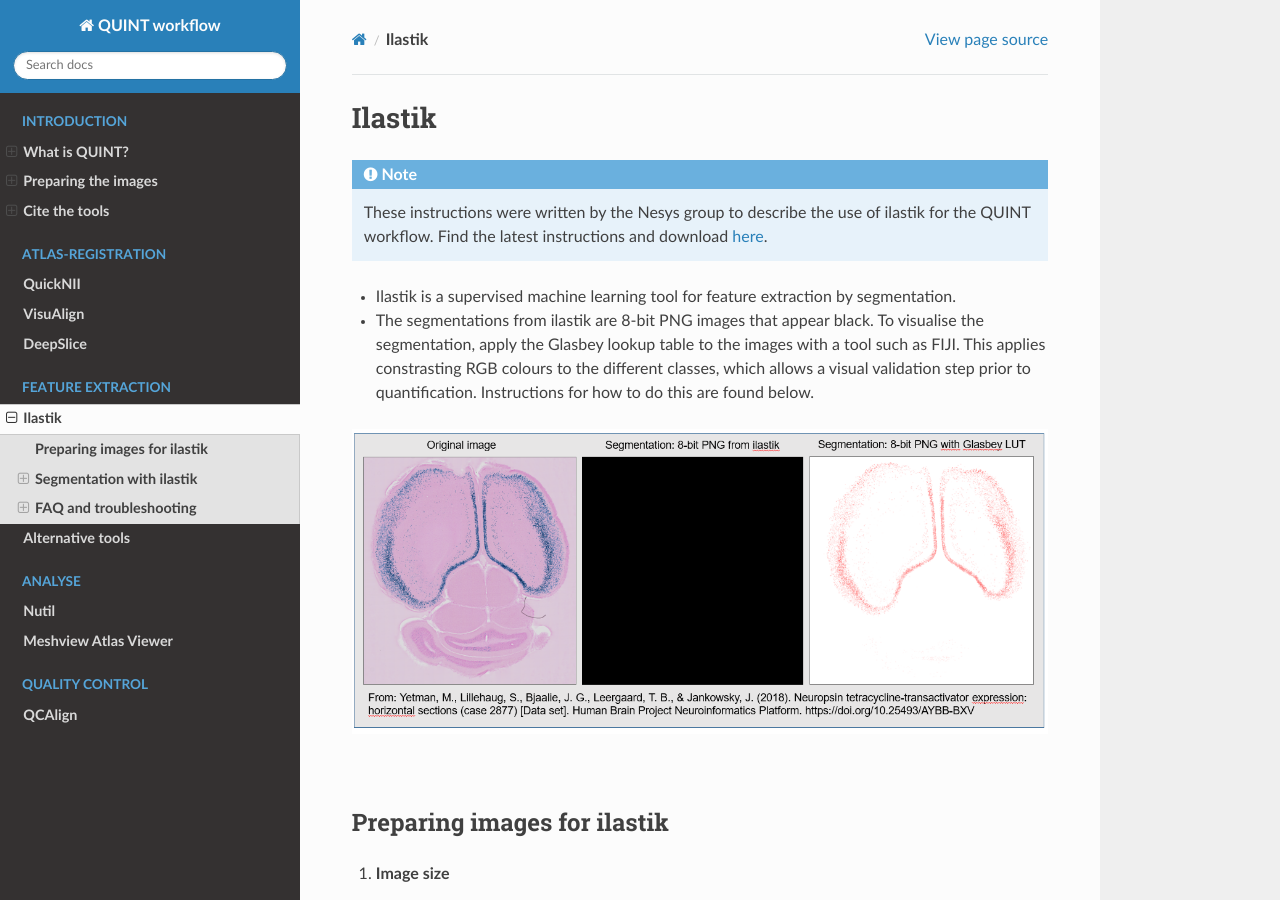
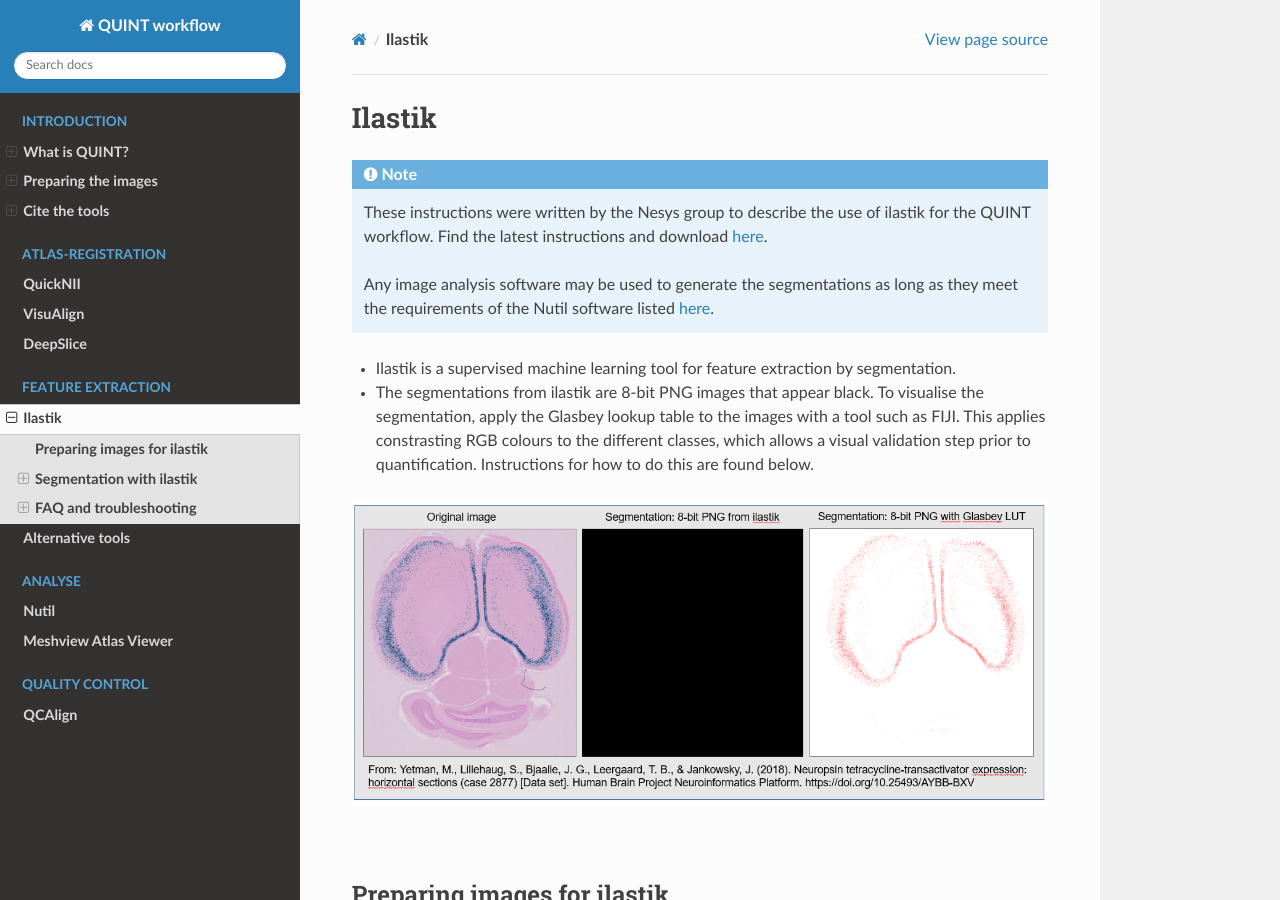
Before and after one commit to Neural-Systems-at-UIO/QUINT_workflow, a Sphinx documentation site: the page built from docs/Ilastik.rst, in a window 1280 px wide and 900 px high. Built offline with Sphinx 7.4.7 and the Read the Docs theme 2.0.0, drawn with Linux system fonts in a browser that asks for light colours.

Commit message:
Update Ilastik.rst

```diff
--- a/docs/Ilastik.rst
+++ b/docs/Ilastik.rst
@@ -3,6 +3,8 @@
 
 .. note::
   These instructions were written by the Nesys group to describe the use of ilastik for the QUINT workflow. Find the latest instructions and download `here <https://www.ilastik.org /download.html>`_.
+
+  Any image analysis software may be used to generate the segmentations as long as they meet the requirements of the Nutil software listed `here <https://nutil.readthedocs.io/en/latest/QuantifierInput.html#preparing-the-segmentations>`_.
 
 * Ilastik is a supervised machine learning tool for feature extraction by segmentation.
 * The segmentations from ilastik are 8-bit PNG images that appear black. To visualise the segmentation, apply the Glasbey lookup table to the images with a tool such as FIJI. This applies constrasting RGB colours to the different classes, which allows a visual validation step prior to quantification. Instructions for how to do this are found below.
```
